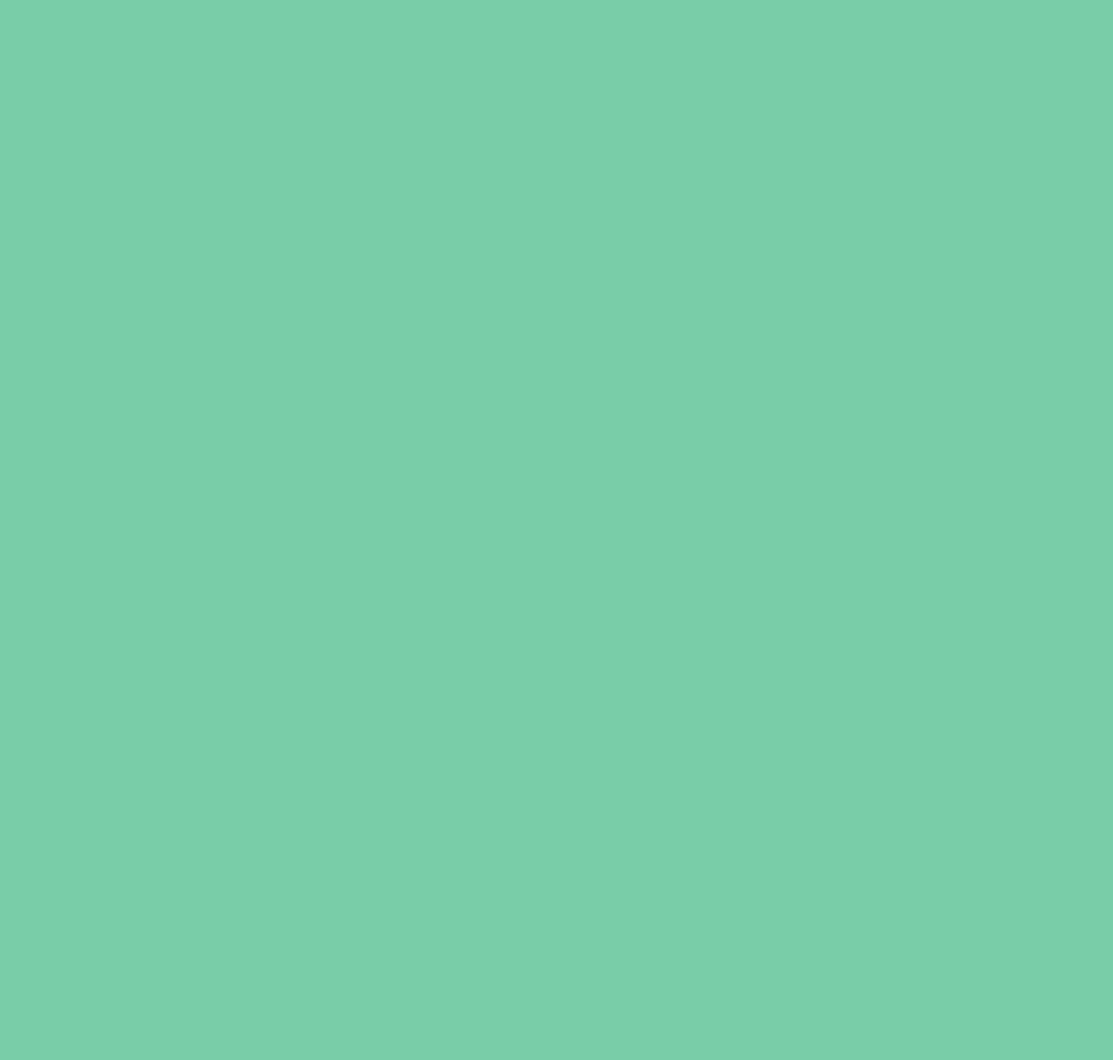
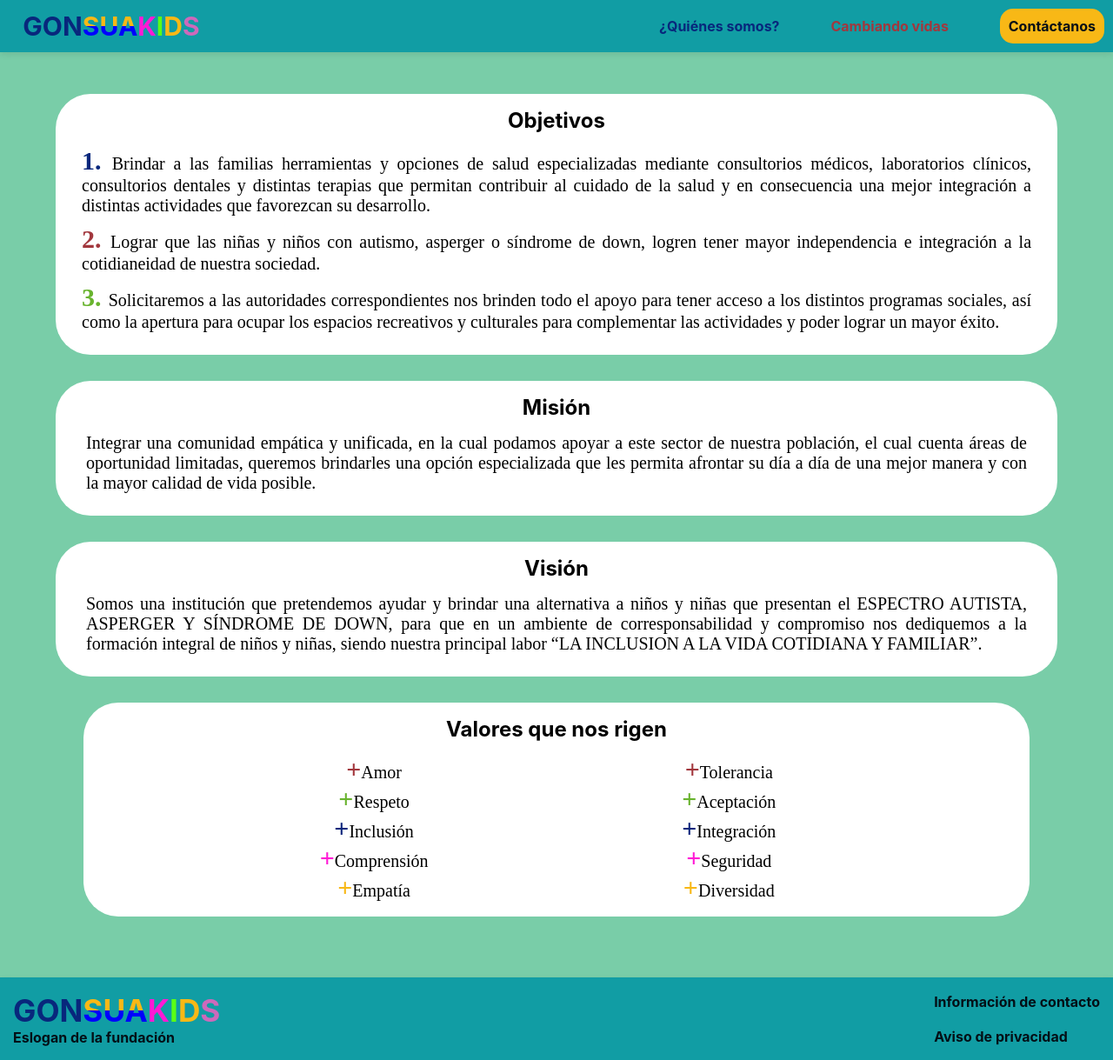
Before and after one commit to GonsuaKids/GonsuaPage, a React (Create React App) app in the folder gonsuakidsfront/: page /GonsuaPage/GonsuaKids in a window 1280 px wide. Before the commit this address had no page. Shown: the whole page at 87% size. Before the commit the page ends 800 px from the top, so only its background shows below. Built offline with nearby package versions, Linux system fonts and the light colour scheme.

Commit message:
DAMG: Diseño final para AboutUs y para Team, faltan añadir elementos pero el diseño ya es nada más adaptarlo a los elementos nuevos TODO: Pantalla de contacto, última parte

```diff
--- a/gonsuakidsfront/src/App.js
+++ b/gonsuakidsfront/src/App.js
@@ -11,9 +11,9 @@ export default function App() {
     <Routes>
         <Route path = "/GonsuaPage/" element = {<Landing />} />
         <Route path = "/" element = {<Landing />} />
-        <Route path = "/Contacto" element = {<Contacto />} />
-        <Route path = "/GonsuaKids" element = {<AboutUs />} />
-        <Route path = "/Team" element = {<Team />} />
+        <Route path = "/GonsuaPage/Contacto" element = {<Contacto />} />
+        <Route path = "/GonsuaPage/GonsuaKids" element = {<AboutUs />} />
+        <Route path = "/GonsuaPage/Team" element = {<Team />} />
       </Routes>
   );
 }
--- a/gonsuakidsfront/src/components/others/AboutUs.jsx
+++ b/gonsuakidsfront/src/components/others/AboutUs.jsx
@@ -24,7 +24,7 @@ export default function AboutUs(){
                         </li>
                     </ol>
                 </div>
-                <hr/>
+
                 <div className="secc">
                     <h2>
                         Misión
@@ -35,7 +35,7 @@ export default function AboutUs(){
                         de una mejor manera y con la mayor calidad de vida posible.
                     </p>
                 </div>
-                <hr/>
+
                 <div className="secc">
                     <h2>
                         Visión
@@ -48,10 +48,10 @@ export default function AboutUs(){
                         “LA INCLUSION A LA VIDA COTIDIANA Y FAMILIAR”.
                     </p>
                 </div>
-                <hr/>
-                <div className="secc">
+
+                <div className="secc--val">
                     <h2>
-                        Valores
+                        Valores que nos rigen
                     </h2>
                     <div className="List--valores">
                         <ul>
--- a/gonsuakidsfront/src/components/others/CSS/AboutUs.css
+++ b/gonsuakidsfront/src/components/others/CSS/AboutUs.css
@@ -1,35 +1,56 @@
 .Container{
     margin-top: 3rem;
     margin-bottom: 2.5rem;
+    display: flex;
+    flex-direction: column;
+    justify-content: center;
+    align-items: center;
 }
 
 .secc{
     background: white;
     border-radius: 40px;
-    margin-left: 3rem;
-    margin-right: 3rem;
+    width: 90%;
     min-height: max-content ;
     padding-bottom: 1rem;
     padding-top: 1rem;
+    margin-bottom: 30px;
+}
+.secc--val{
+    background: white;
+    border-radius: 40px;
+    width: 85%;
+    min-height: max-content ;
+    padding-bottom: 1rem;
+    padding-top: 1rem;
+    margin-bottom: 30px;
 }
 
 h2{
     text-align: center;
+    margin-bottom: 15px;
 }
 
 .AU-text{
-    margin-left: 35px;
-    margin-right: 3rem;
+    margin: 10px 35px;
     font-family: cursive;
     font-size: 20px;
+    text-align: justify;
 
+}
+
+.List--valores{
+    display: flex;
+    flex-direction: row;
+    justify-content: space-evenly;
+    width: 100%;
 }
 
 ol li {
     counter-increment: muffins;
     font-family: cursive;
     font-size: 20px;
-    margin-right: 20px;
+    margin: 10px 30px;
     text-align: justify;
 }
 
@@ -54,14 +75,9 @@ li:nth-child(3):before{
 ol {
     list-style: none;
     counter-reset: muffins;
-    margin-right: 2rem;
 }
 
-.List--valores{
-    display: flex;
-    flex-direction: row;
-    justify-content: center;
-}
+
 
 ul li {
     font-family: cursive;
--- a/gonsuakidsfront/src/components/others/CSS/Team.css
+++ b/gonsuakidsfront/src/components/others/CSS/Team.css
@@ -1,4 +1,3 @@
-
 .container{
     margin-bottom: 3rem;
     margin-top: 3rem;
@@ -18,12 +17,18 @@
     justify-content: space-between;
     align-items: center;
     max-width: 80%;
+    margin-bottom: 30px;
 
 }
 
+.img-container>p{
+    max-width: 60%;
+}
+
 .text-team{
-    max-width: 60%;
+    max-width: 85%;
     background: var(--blancoGon);
     padding: 20px;
     border-radius: 10px;
+    text-align: justify;
 }
--- a/gonsuakidsfront/src/components/others/Team.jsx
+++ b/gonsuakidsfront/src/components/others/Team.jsx
@@ -19,25 +19,24 @@ export default function Team(){
                     </p>
                     <img src={require('../../assets/EventoGon.jpeg')} alt="Imagen de un evento de nuestra fundación" className='event--img'/>
                 </div>
-                <p>
+                <p className="text-team">
                     Los especialistas se dirigirán a las sombras para explicarles la forma, técnicas,
                     materiales a utilizar y en que se deberá apoyar a los menores para estimularlos en
-                    las actividades.
-                </p>
-                <p>
-                    La fundación canalizara a los menores que lo requieran a:
+                    las actividades.<br/>De esta forma es que canalizaremos a los menores que así lo requieran a:
+                    <br/>
+                    <br/>
                     <ul>
                         <li>JUDICATURA SANITARIA DE AZCAPOTZALCO</li>
                         <li>SISAME (CLINICA DE TRANSTORNO DEL ESPECTRO AUTISTA)</li>
                         <li>CENTRO INTEGRAL DE SALUD MENTAL</li>
                         <li>CRIT ARAGON</li>
                     </ul>
+                    <br/>
                     En donde un equipo médico especializado será el responsable de vigilar la salud y
                     bienestar de todos los niños y niñas, para ello se solicitarán con consultorios
                     médicos especializados, con laboratorios clínicos, consultorios dentales y con
                     terapeutas que favorecerán el desarrollo integral.
-                </p>
-                <p>
+                    <br/>
                     Se favorecerá la estimulación de las artes manuales en los niños y para ellos se
                     gestionará su ingreso a programas federales como natación, danza, pintura,
                     modelado, etc.
--- a/gonsuakidsfront/src/components/pure/Navbar.jsx
+++ b/gonsuakidsfront/src/components/pure/Navbar.jsx
@@ -8,7 +8,7 @@ export default function Navbar(){
     <div className="nav">
         <div className="logo">
             <div className="nav--title">
-                <Link to="/">
+                <Link to="/GonsuaPage/">
                     <h4 className="logo-t">
                         <span style={{color: "var(--azul)"}}>GON</span>
                         <span className="half-half">SUA</span>
@@ -22,9 +22,9 @@ export default function Navbar(){
             </div>
         </div>
         <div className="other">
-            <h4 className='nav--info'><Link to="/GonsuaKids" className="AU">¿Quiénes somos?</Link></h4>
-            <h4 className='nav--login'><Link to="/Team" className="Met">Cambiando vidas</Link></h4>
-            <h4 className='nav--register'> <Link to="/Contacto" className="Cont">Contáctanos</Link></h4>
+            <h4 className='nav--info'><Link to="/GonsuaPage/GonsuaKids" className="AU">¿Quiénes somos?</Link></h4>
+            <h4 className='nav--login'><Link to="/GonsuaPage/Team" className="Met">Cambiando vidas</Link></h4>
+            <h4 className='nav--register'> <Link to="/GonsuaPage/Contacto" className="Cont">Contáctanos</Link></h4>
         </div>
     </div>
     )
```
